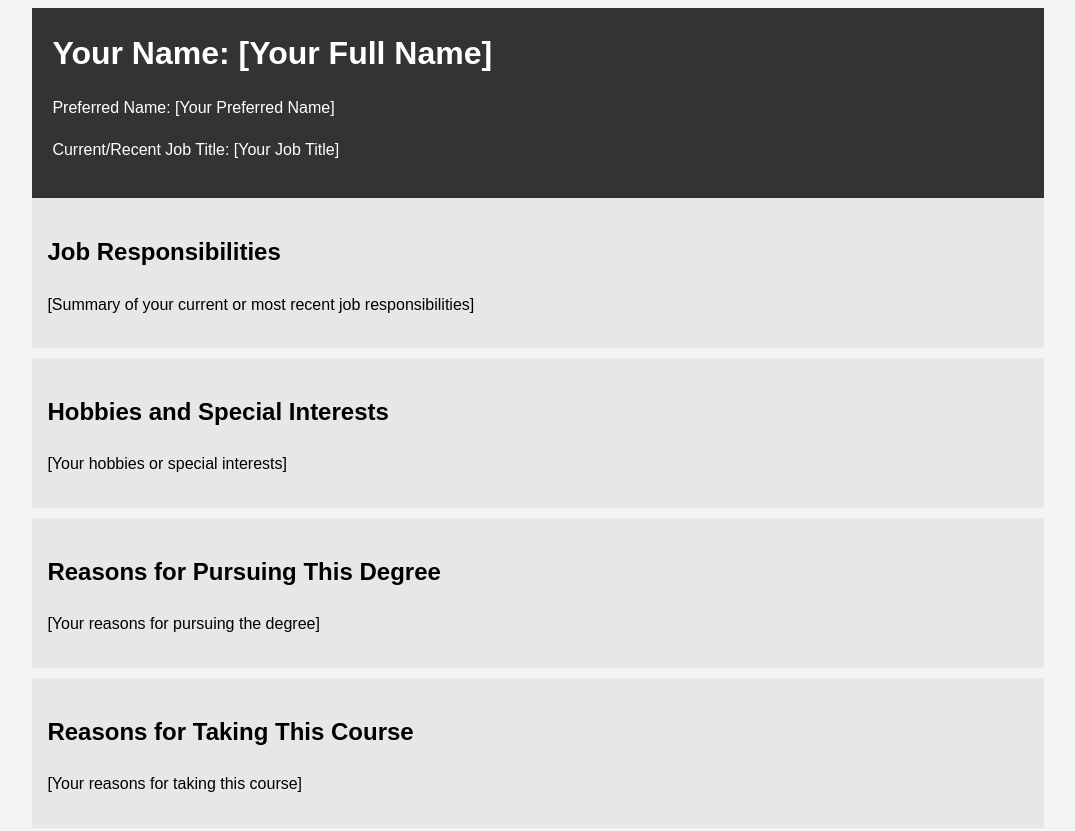
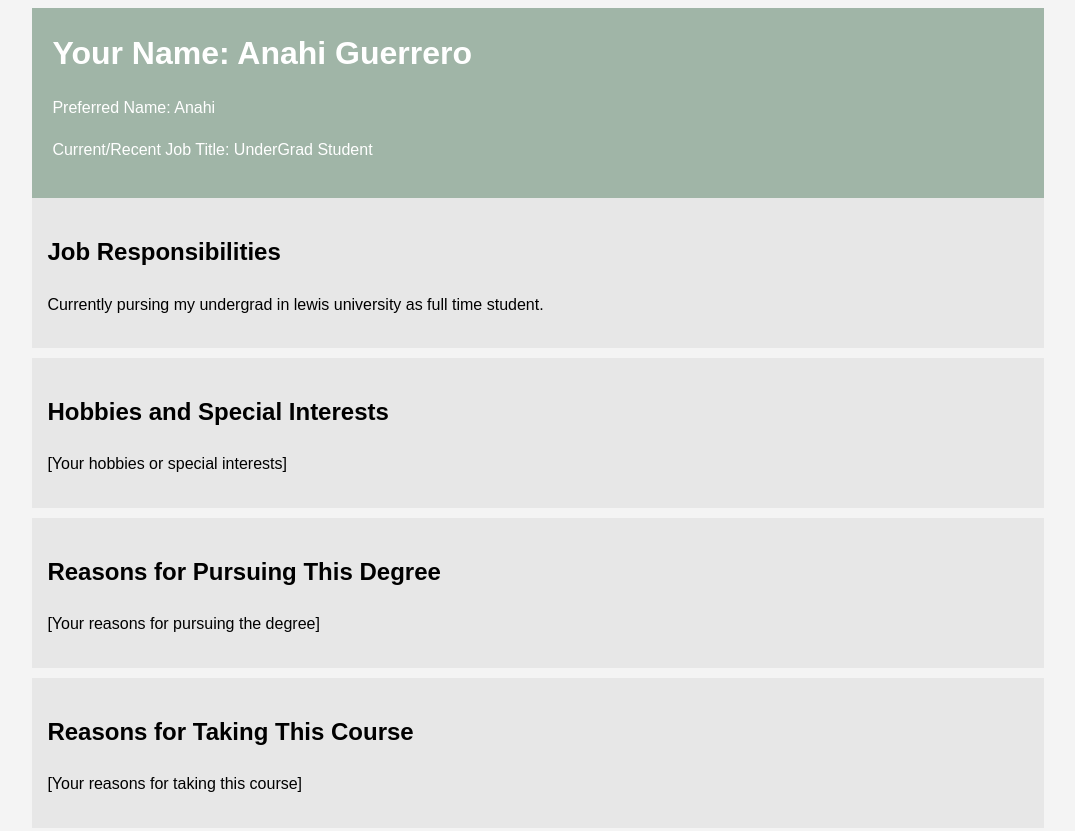
Before and after one commit to anahi203/About-me-, a plain HTML site: page index.html in a window 1280 px wide. Shown: the top 831 px of the page, without its empty margins (102-1177 px from the left). Drawn offline with Linux system fonts and the light colour scheme.

Commit message:
Updating basic information  index.html

```diff
--- a/index.html
+++ b/index.html
@@ -14,7 +14,7 @@
             overflow: hidden;
         }
         .main-info {
-            background: #333;
+            background: #2536;
             color: #fff;
             padding: 20px;
         }
@@ -31,14 +31,14 @@
 <body>
     <div class="container">
         <header class="main-info">
-            <h1>Your Name: [Your Full Name]</h1>
-            <p>Preferred Name: [Your Preferred Name]</p>
-            <p>Current/Recent Job Title: [Your Job Title]</p>
+            <h1>Your Name: Anahi Guerrero </h1>
+            <p>Preferred Name: Anahi </p>
+            <p>Current/Recent Job Title: UnderGrad Student </p>
         </header>
 
         <section class="career">
             <h2>Job Responsibilities</h2>
-            <p>[Summary of your current or most recent job responsibilities]</p>
+            <p> Currently pursing my undergrad in lewis university as full time student.</p>
         </section>
 
         <section class="hobbies">
```
